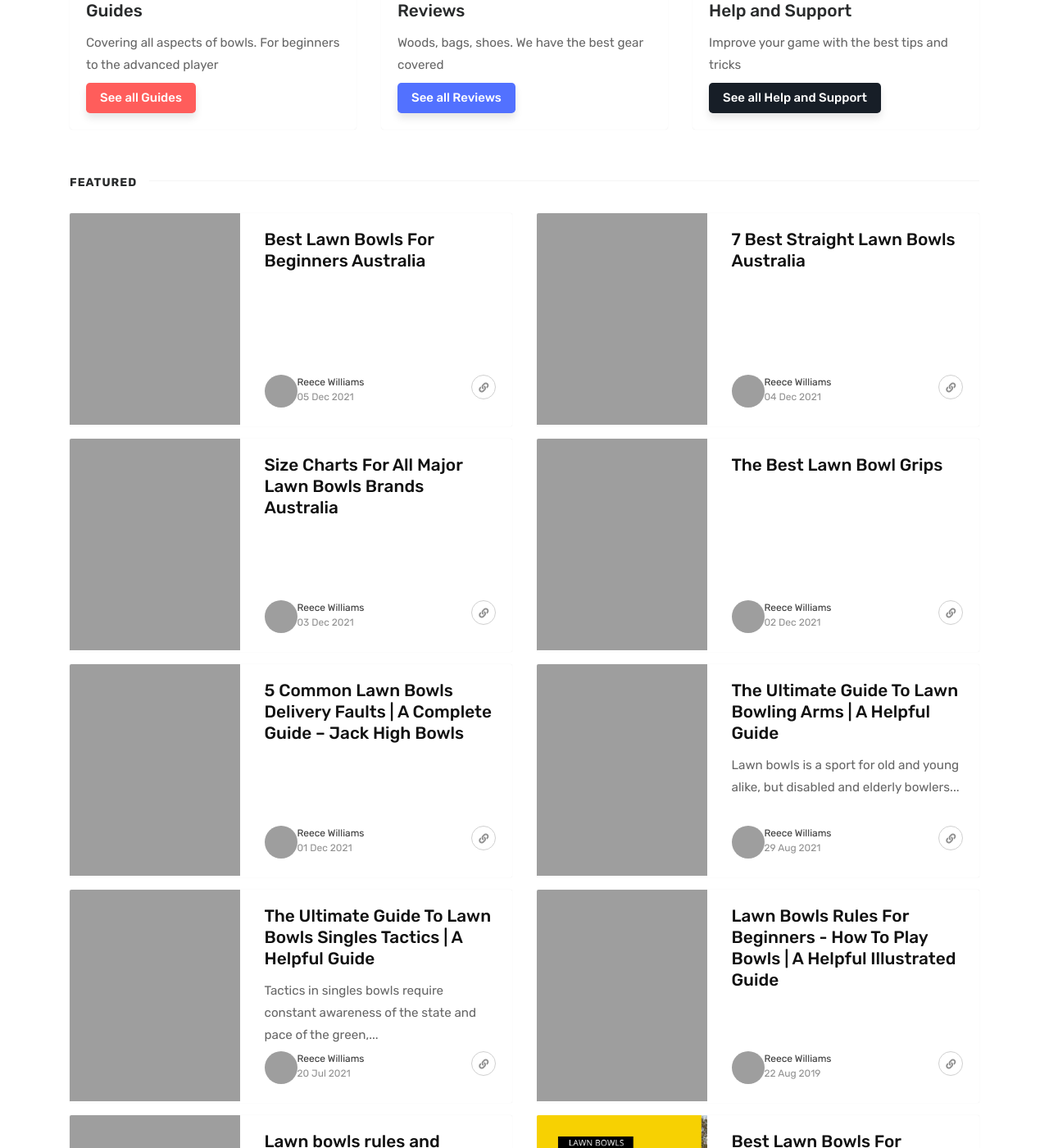
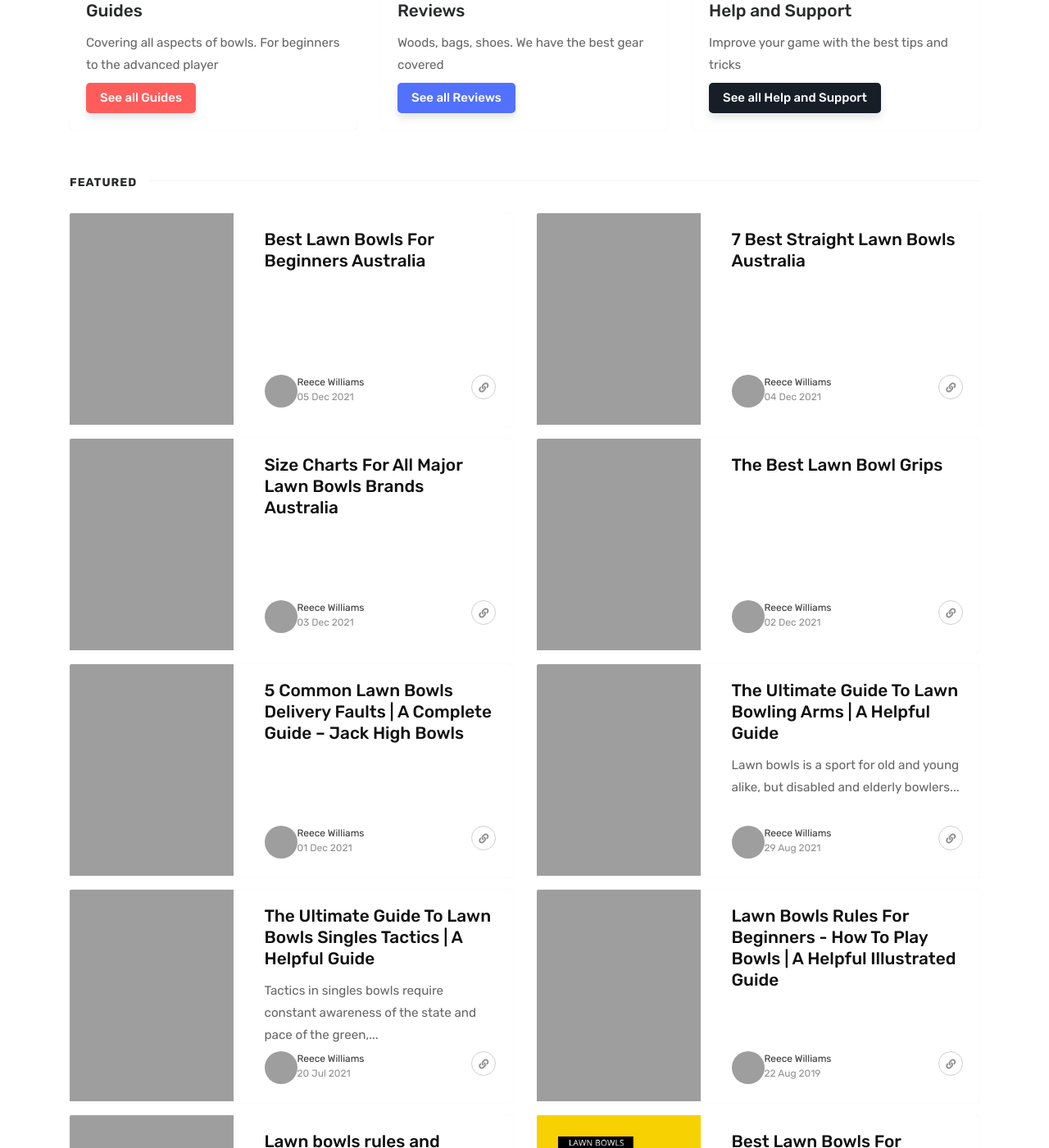
Before and after one commit to krussll/howtoplaysport, a Jekyll site: the page built from index.html, in a window 1280 px wide and 1400 px high, scrolled down 873 px. Shown: the whole window at 82% size. Built offline with Jekyll 4.4.1, drawn with Linux system fonts in a browser that asks for light colours; nearby versions of some CDN libraries; comment, search, counter and statistics services are not loaded; grey boxes are pictures that could not be loaded.

Commit message:
Update theme.css

```diff
--- a/assets/css/theme.css
+++ b/assets/css/theme.css
@@ -892,3 +892,6 @@ background-color: #675bff !important;
 	display: block;
 	margin: auto;
 }
+.listfeaturedtag .thumbnail {
+	max-width: 200px;
+}
```
